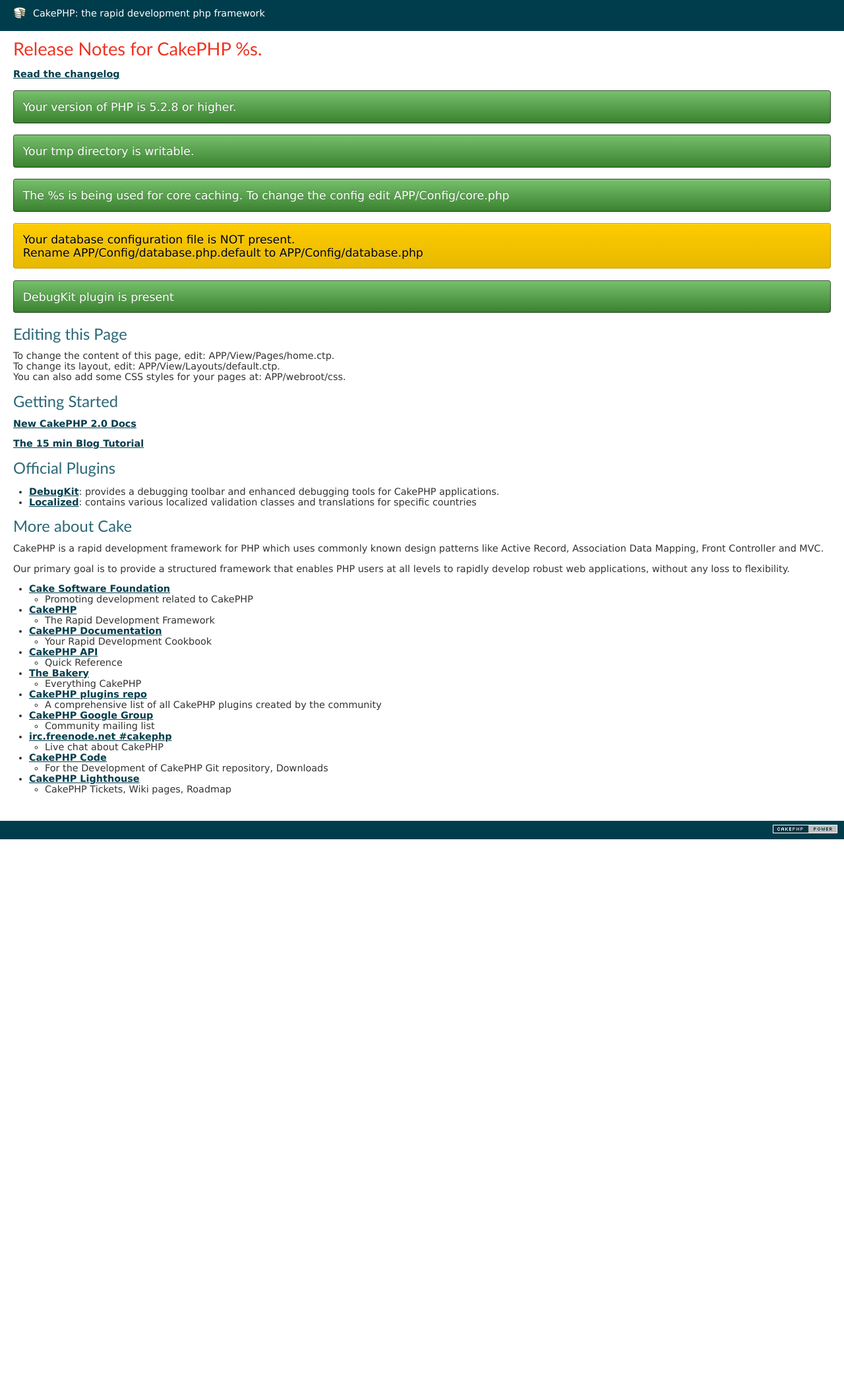
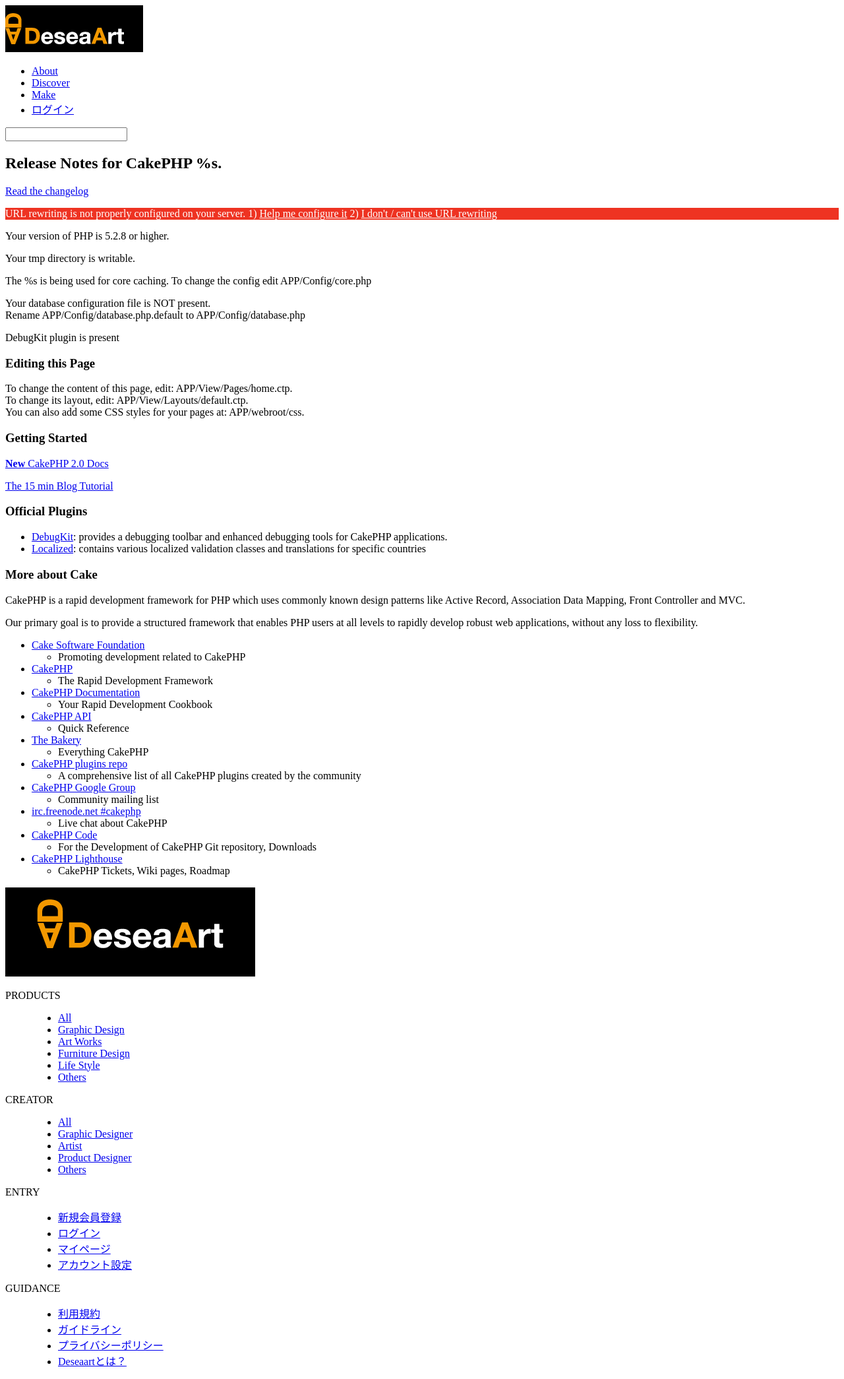
Before and after one commit to YoshikiNakamura/deseaart, a CakePHP app: the page made by app/View/Pages/home.ctp in a window 1280 px wide. Shown: the whole page at 66% size. Before the commit the page ends 1272 px from the top, so only its background shows below. Run offline with PHP 8.4 and a stand-in for CakePHP, Linux system fonts and the light colour scheme; the template is opened without the code that fills it, so the values that code supplies are empty; some libraries are stand-ins or nearby versions.

Commit message:
ヘッダーとフッター

```diff
--- a/app/View/Layouts/default.ctp
+++ b/app/View/Layouts/default.ctp
@@ -1,63 +1,205 @@
-<?php
-/**
- *
- * PHP 5
- *
- * CakePHP(tm) : Rapid Development Framework (http://cakephp.org)
- * Copyright (c) Cake Software Foundation, Inc. (http://cakefoundation.org)
- *
- * Licensed under The MIT License
- * For full copyright and license information, please see the LICENSE.txt
- * Redistributions of files must retain the above copyright notice.
- *
- * @copyright     Copyright (c) Cake Software Foundation, Inc. (http://cakefoundation.org)
- * @link          http://cakephp.org CakePHP(tm) Project
- * @package       app.View.Layouts
- * @since         CakePHP(tm) v 0.10.0.1076
- * @license       MIT License (http://www.opensource.org/licenses/mit-license.php)
- */
-
-$cakeDescription = __d('cake_dev', 'CakePHP: the rapid development php framework');
-?>
-<!DOCTYPE html>
+<!doctype html>
 <html>
 <head>
 	<?php echo $this->Html->charset(); ?>
 	<title>
-		deseaart
-		<?php echo $cakeDescription ?>:
 		<?php echo $title_for_layout; ?>
+		|Deseaart
 	</title>
-	<?php
-		echo $this->Html->meta('icon');
-
-		echo $this->Html->css('cake.generic');
-
-		echo $this->fetch('meta');
-		echo $this->fetch('css');
-		echo $this->fetch('script');
-	?>
+	<?php echo $this->Html->meta('icon');?>
+	<?php echo $this->Html->css('website');?>
+	<?php echo $this->fetch('meta');?>
+	<?php echo $this->fetch('css');?>
+	<?php echo $this->fetch('script');?>
+	<?php echo $this->Html->script('jquery.js');?>
+	<!--[if lt IE 9 ]>
+		<?php echo $this->Html->script('html5shiv.js');?>
+	<![endif]-->
 </head>
 <body>
-	<div id="container">
-		<div id="header">
-			<h1><?php echo $this->Html->link($cakeDescription, 'http://cakephp.org'); ?></h1>
+	<!--[if lt IE 8 ]>
+		<div style="z-index:1000;width:100%;position:fixed;font-size:16px;font-weight:bold;text-align:center;background:red;color:#FFF;">
+			お使いのブラウザでは正常に表示されない可能性が御座います。
+			<a href="http://www.google.co.jp/intl/ja/chrome/browser/" style="text-decoration:underline;color:#FFF;">
+				最新のブラウザ
+			</a>
+			でご覧下さい。
 		</div>
-		<div id="content">
-
-			<?php echo $this->Session->flash(); ?>
-
-			<?php echo $this->fetch('content'); ?>
-		</div>
-		<div id="footer">
-			<?php echo $this->Html->link(
-					$this->Html->image('cake.power.gif', array('alt' => $cakeDescription, 'border' => '0')),
-					'http://www.cakephp.org/',
-					array('target' => '_blank', 'escape' => false)
-				);
-			?>
-		</div>
+	<![endif]-->
+	<div id="top">
+		<header id="header">
+			<a href="/">
+				<?php echo $this->Html->image('contents/header_logo.png', array('width'=>209, 'height'=>71, 'alt'=>'DeseaArt'));?>
+			</a>
+			<nav id="headernav">
+				<ul>
+					<li>
+						<a href="#">
+							About
+						</a>
+					</li>
+					<li>
+						<a href="#">
+							Discover
+						</a>
+					</li>
+					<li>
+						<a href="#">
+							Make
+						</a>
+					</li>
+					<li>
+						<a href="#">
+							ログイン
+						</a>
+					</li>
+				</ul>
+				<form>
+					<input type="text">
+				</form>
+			</nav>
+		</header>
 	</div>
-	<?php echo $this->element('sql_dump'); ?>
+	<?php echo $this->fetch('content'); ?>
+	<div id="bottom">
+		<footer id="footer">
+			<div id="footerlogo">
+				<?php echo $this->Html->image('contents/footer_logo.png', array('width'=>379, 'height'=>135, 'alt'=>'DeseaArt'));?>
+			</div>
+			<nav id="footernav">
+				<dl>
+					<dt>
+						PRODUCTS
+					</dt>
+					<dd>
+						<ul>
+							<li>
+								<a href="#">
+									All
+								</a>
+							</li>
+							<li>
+								<a href="#">
+									Graphic Design
+								</a>
+							</li>
+							<li>
+								<a href="#">
+									Art Works
+								</a>
+							</li>
+							<li>
+								<a href="#">
+									Furniture Design
+								</a>
+							</li>
+							<li>
+								<a href="#">
+									Life Style
+								</a>
+							</li>
+							<li>
+								<a href="#">
+									Others
+								</a>
+							</li>
+						</ul>
+					</dd>
+				</dl>
+				<dl>
+					<dt>
+						CREATOR
+					</dt>
+					<dd>
+						<ul>
+							<li>
+								<a href="#">
+									All
+								</a>
+							</li>
+							<li>
+								<a href="#">
+									Graphic Designer
+								</a>
+							</li>
+							<li>
+								<a href="#">
+									Artist
+								</a>
+							</li>
+							<li>
+								<a href="#">
+									Product Designer
+								</a>
+							</li>
+							<li>
+								<a href="#">
+									Others
+								</a>
+							</li>
+						</ul>
+					</dd>
+				</dl>
+				<dl>
+					<dt>
+						ENTRY
+					</dt>
+					<dd>
+						<ul>
+							<li>
+								<a href="#">
+									新規会員登録
+								</a>
+							</li>
+							<li>
+								<a href="#">
+									ログイン
+								</a>
+							</li>
+							<li>
+								<a href="#">
+									マイページ
+								</a>
+							</li>
+							<li>
+								<a href="#">
+									アカウント設定
+								</a>
+							</li>
+						</ul>
+					</dd>
+				</dl>
+				<dl>
+					<dt>
+						GUIDANCE
+					</dt>
+					<dd>
+						<ul>
+							<li>
+								<a href="#">
+									利用規約
+								</a>
+							</li>
+							<li>
+								<a href="#">
+									ガイドライン
+								</a>
+							</li>
+							<li>
+								<a href="#">
+									プライバシーポリシー
+								</a>
+							</li>
+							<li>
+								<a href="#">
+									Deseaartとは？
+								</a>
+							</li>
+						</ul>
+					</dd>
+				</dl>
+			</nav>
+		</footer>
+	</div>
 </body>
 </html>
```
